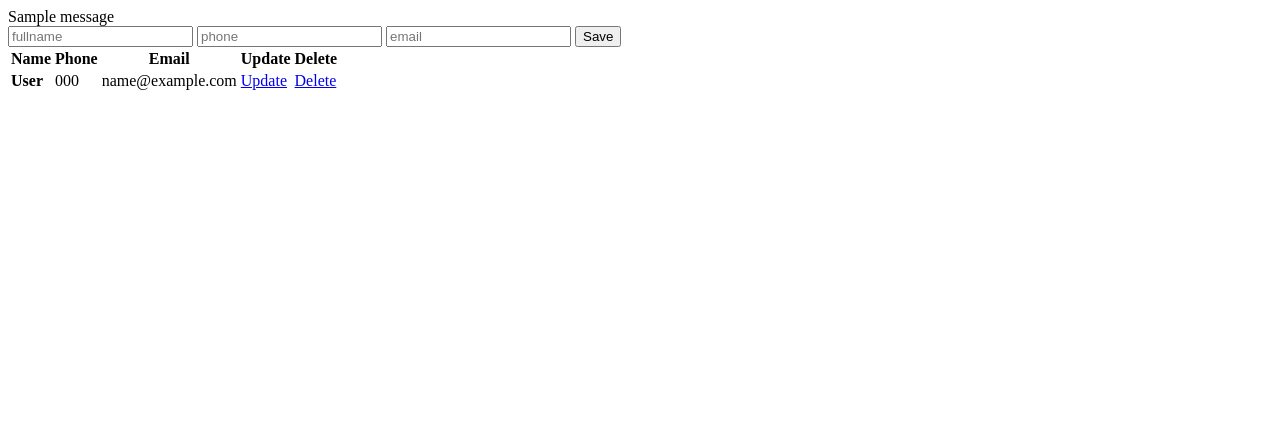
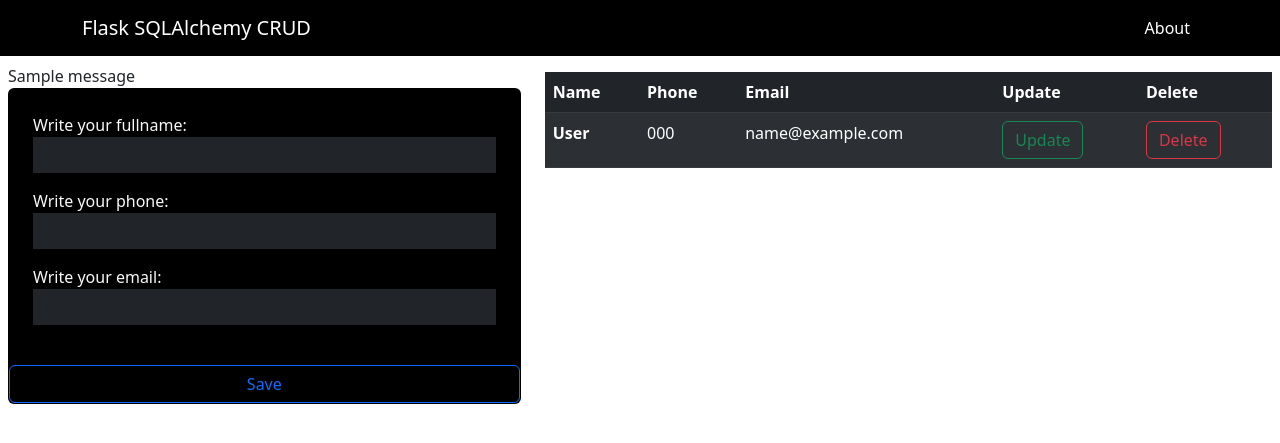
Before and after one commit to Santiago1809/flask_crud, a Flask app: page / in a window 1280 px wide. Shown: the top 443 px of the page. Run offline with Flask 3, Linux system fonts and the light colour scheme; tables that the repository leaves empty hold one stand-in row (values such as "Sample post"); one stand-in notice (Sample message) is shown.

Commit message:
Primera parte del Layout

```diff
--- a/routes/contacts.py
+++ b/routes/contacts.py
@@ -11,6 +11,10 @@
     return render_template("index.html", contacts=contacts)
 
 
+@contacts.route('/about')
+def about():
+    return render_template("about.html")
+
 @contacts.route('/new', methods=['POST'])
 def new():
     fullname = request.form['fullname']
@@ -19,12 +23,16 @@
 
     new_contact = Contact(fullname, email, phone)
     try:
-        db.session.add(new_contact)
-        db.session.commit()
-        flash('Contact created successfully!')
+        if fullname!="" or email!="" and phone!="":
+            db.session.add(new_contact)
+            db.session.commit()
+            flash('Contact created successfully!')
+            return redirect(url_for('contacts.home'))
+        else:
+            flash('Los campos no pueden estar vacíos')
+            return redirect(url_for('contacts.home'))
+    except:
         return redirect(url_for('contacts.home'))
-    except:
-        return "error al guardar"
 
 
 @contacts.route("/update/<id>", methods=["POST", "GET"])
--- a/templates/index.html
+++ b/templates/index.html
@@ -1,24 +1,13 @@
 {% extends 'layout.html' %}
-
 {%block content%}
 
-{% with messages = get_flashed_messages() %}
-
-  {% if messages %}
-    {%for message in messages%}
-      {{message}}
-    {%endfor%}
-  {% endif %}
-
-{% endwith %}
-<form method="post" action="/new">
-  <input type="text" name="fullname" placeholder="fullname" />
-  <input type="number" name="phone" placeholder="phone" />
-  <input type="email" name="email" placeholder="email" />
-  <button type="submit">Save</button>
-</form>
-
-<table>
+<div class="row">
+  <div class="col-md-5">
+    {%include('partials/_messages.html')%}
+    {%include('partials/_contactForm.html')%}
+  </div>
+  <div class="col-md-7">
+    <table class="table table-dark table-striped my-2">
       <thead>
         <tr>
           <th>Name</th>
@@ -34,10 +23,24 @@
           <td><strong>{{contact.fullname}}</strong></td>
           <td>{{contact.phone}}</td>
           <td>{{contact.email}}</td>
-      <td><a href="{{ url_for('contacts.update',id=contact.id) }}">Update</a></td>
-      <td><a href="{{ url_for('contacts.delete', id=contact.id) }}">Delete</a></td>
+          <td>
+            <a
+              class="btn btn-outline-success"
+              href="{{ url_for('contacts.update',id=contact.id) }}"
+              >Update</a
+            >
+          </td>
+          <td>
+            <a
+              class="btn btn-outline-danger"
+              href="{{ url_for('contacts.delete', id=contact.id) }}"
+              >Delete</a
+            >
+          </td>
         </tr>
         {% endfor %}
       </tbody>
     </table>
+  </div>
+</div>
 {%endblock%}
--- a/templates/layout.html
+++ b/templates/layout.html
@@ -4,9 +4,14 @@
   <meta charset="UTF-8">
   <meta name="viewport" content="width=device-width, initial-scale=1.0">
   <title>Flask SQLAlchemy Crud</title>
+  <link href="https://cdn.jsdelivr.net/npm/bootstrap@5.3.0/dist/css/bootstrap.min.css" rel="stylesheet" integrity="sha384-9ndCyUaIbzAi2FUVXJi0CjmCapSmO7SnpJef0486qhLnuZ2cdeRhO02iuK6FUUVM" crossorigin="anonymous">
 </head>
 <body>
-  {% block content %}
-  {% endblock %}
+  {% include('partials/_navbar.html') %}
+  <div class="contarner p-2">
+    {% block content %}
+    {% endblock %}
+  </div>
+  <script src="https://cdn.jsdelivr.net/npm/bootstrap@5.3.0/dist/js/bootstrap.bundle.min.js" integrity="sha384-geWF76RCwLtnZ8qwWowPQNguL3RmwHVBC9FhGdlKrxdiJJigb/j/68SIy3Te4Bkz" crossorigin="anonymous"></script>
 </body>
 </html>
--- /dev/null
+++ b/templates/partials/_contactForm.html
@@ -0,0 +1,17 @@
+<form method="post" action="/new" class="card bg-black text-light">
+  <div class="card-body p-4">
+    <div class="mb-3">
+      <label for="fullname">Write your fullname:</label>
+      <input type="text" name="fullname" style="::placeholder{color: #fefefe !important;}" placeholder="fullname" class="form-control rounded-0 bg-dark border-0 text-white" aria-label="fullname"/>
+    </div>
+    <div class="mb-3">
+      <label for="phone">Write your phone:</label>
+      <input type="number" name="phone" placeholder="phone" class="form-control rounded-0 bg-dark border-0 text-white" required/>
+    </div>
+    <div class="mb-3">
+      <label for="email">Write your email:</label>
+      <input type="email" name="email" placeholder="email" class="form-control rounded-0 bg-dark border-0 text-white" required/>
+    </div>
+  </div>
+  <button class="btn btn-outline-primary" type="submit">Save</button>
+</form>
--- /dev/null
+++ b/templates/partials/_messages.html
@@ -0,0 +1,7 @@
+{% with messages =get_flashed_messages() %}
+  {% if messages %}
+    {%for message in messages%}
+      {{message}}
+    {%endfor%}
+  {% endif %}
+{% endwith %}
--- /dev/null
+++ b/templates/partials/_navbar.html
@@ -0,0 +1,23 @@
+<nav class="navbar navbar-expand-lg navbar-dark bg-black">
+  <div class="container">
+    <a class="navbar-brand" href="/">Flask SQLAlchemy CRUD</a>
+    <button
+      class="navbar-toggler"
+      type="button"
+      data-bs-toggle="collapse"
+      data-bs-target="#navbarNav"
+      aria-controls="navbarNav"
+      aria-expanded="false"
+      aria-label="Toggle navigation"
+    >
+      <span class="navbar-toggler-icon"></span>
+    </button>
+    <div class="collapse navbar-collapse" id="navbarNav">
+      <ul class="navbar-nav ms-auto">
+        <li class="nav-item">
+          <a class="nav-link active" aria-current="page" href="/about">About</a>
+        </li>
+      </ul>
+    </div>
+  </div>
+</nav>
```
Also changed, not shown: templates/about.html (added, +9 -0 lines). Lines whose indentation alone changed are shown as unchanged.
